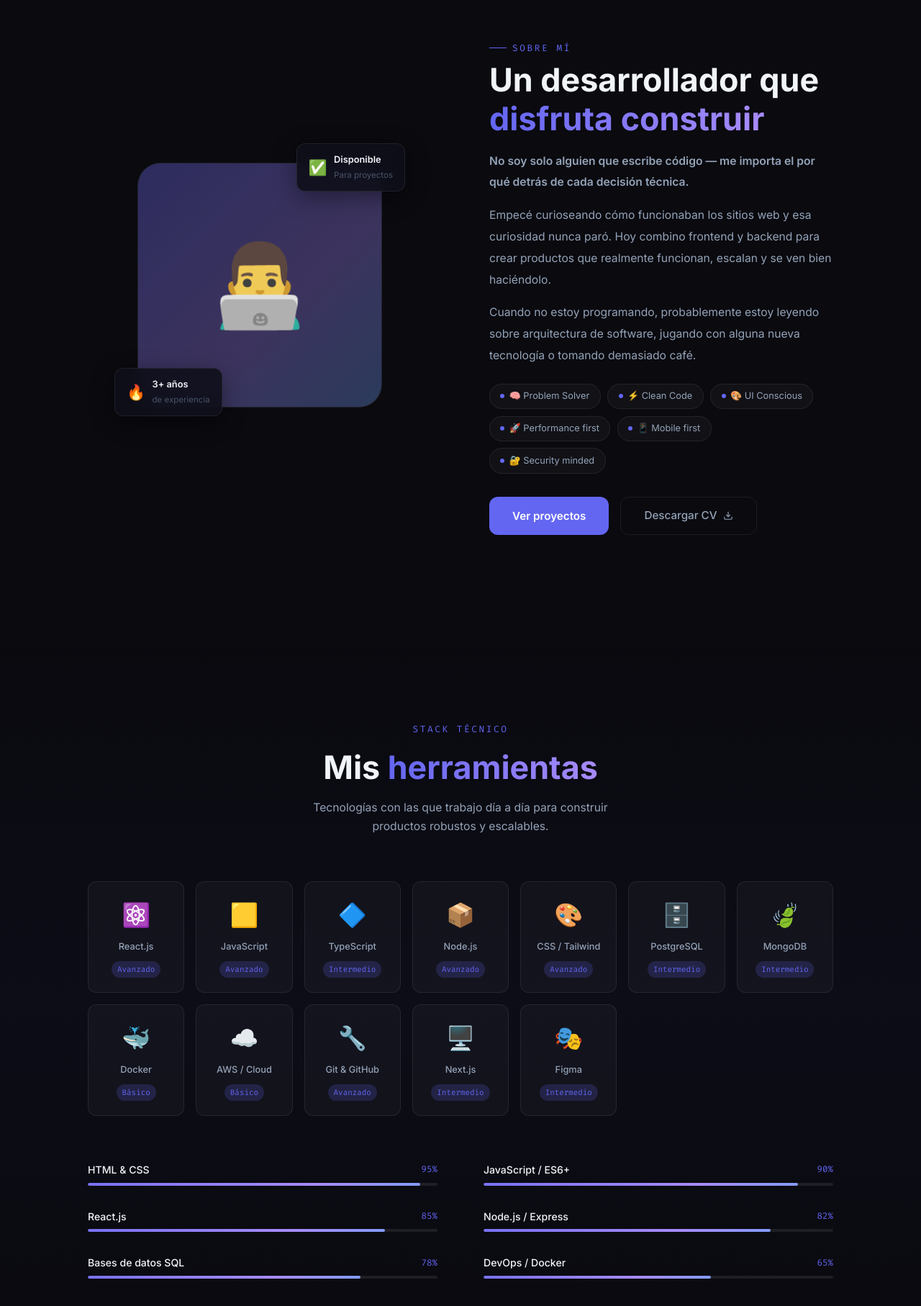
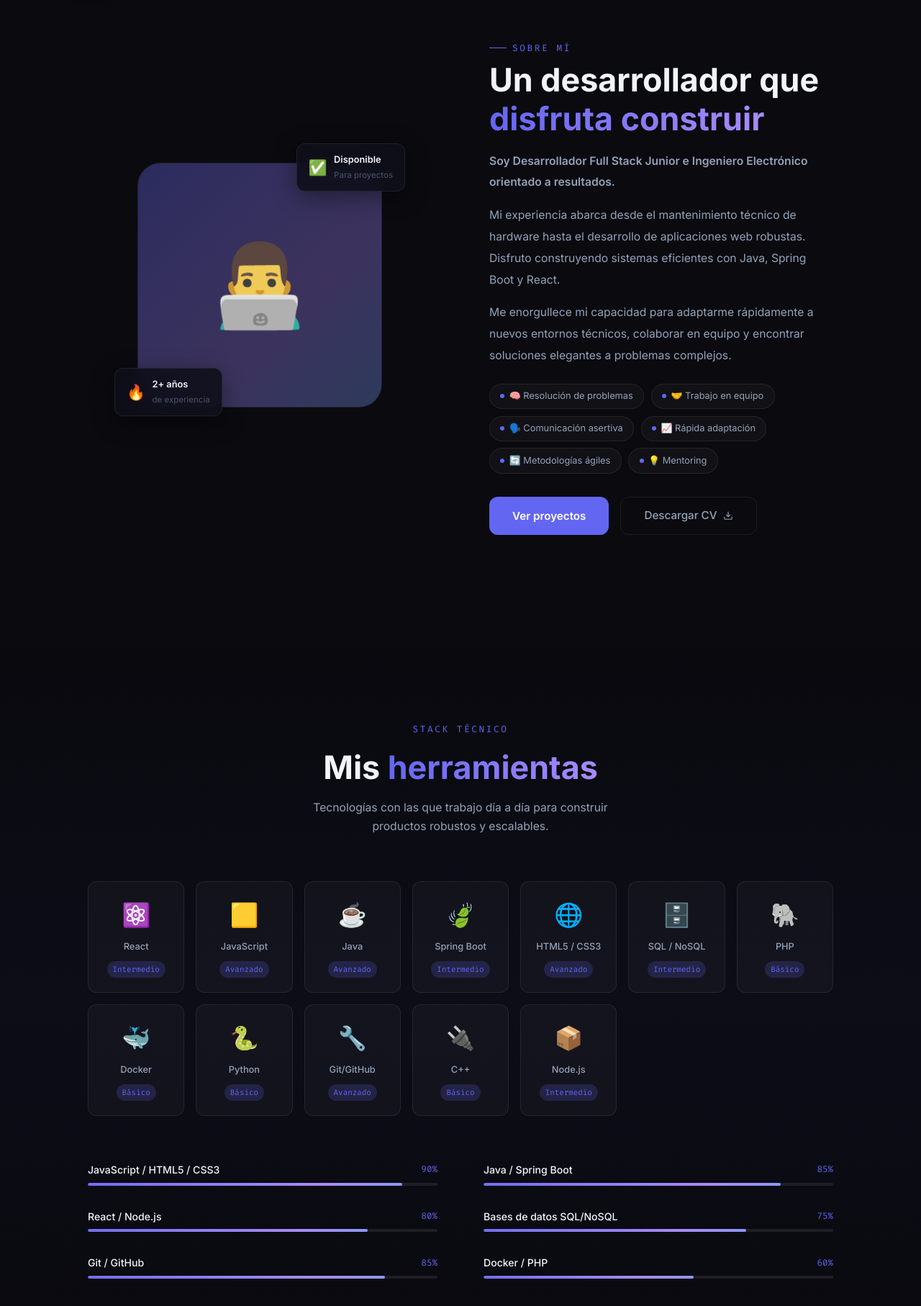
Before and after one commit to gapman20/portafolio_desarrollador, a React (Vite) app: page / in a window 1280 px wide. Shown: the part 942-2756 px from the top of the page at 72% size. Built offline with nearby package versions, Linux system fonts and the light colour scheme.

Commit message:
feat: Se actualizo informacion de experencia, contacto y se añadio cv para descargar

```diff
--- a/src/components/About.jsx
+++ b/src/components/About.jsx
@@ -2,12 +2,12 @@ import { useEffect, useRef } from 'react';
 import './About.css';
 
 const traits = [
-    { emoji: '🧠', text: 'Problem Solver' },
-    { emoji: '⚡', text: 'Clean Code' },
-    { emoji: '🎨', text: 'UI Conscious' },
-    { emoji: '🚀', text: 'Performance first' },
-    { emoji: '📱', text: 'Mobile first' },
-    { emoji: '🔐', text: 'Security minded' },
+    { emoji: '🧠', text: 'Resolución de problemas' },
+    { emoji: '🤝', text: 'Trabajo en equipo' },
+    { emoji: '🗣️', text: 'Comunicación asertiva' },
+    { emoji: '📈', text: 'Rápida adaptación' },
+    { emoji: '🔄', text: 'Metodologías ágiles' },
+    { emoji: '💡', text: 'Mentoring' },
 ];
 
 const About = () => {
@@ -44,7 +44,7 @@ const About = () => {
                             <div className="about-floating-card card-bottom-left">
                                 <span className="card-icon">🔥</span>
                                 <div className="card-text">
-                                    <strong>3+ años</strong>
+                                    <strong>2+ años</strong>
                                     <span>de experiencia</span>
                                 </div>
                             </div>
@@ -63,16 +63,15 @@ const About = () => {
 
                         <div className="reveal" style={{ transitionDelay: '0.2s' }}>
                             <p className="about-intro">
-                                No soy solo alguien que escribe código — me importa el por qué detrás de cada decisión técnica.
+                                Soy Desarrollador Full Stack Junior e Ingeniero Electrónico orientado a resultados.
                             </p>
                             <p>
-                                Empecé curioseando cómo funcionaban los sitios web y esa curiosidad nunca paró.
-                                Hoy combino frontend y backend para crear productos que realmente funcionan,
-                                escalan y se ven bien haciéndolo.
+                                Mi experiencia abarca desde el mantenimiento técnico de hardware hasta el desarrollo
+                                de aplicaciones web robustas. Disfruto construyendo sistemas eficientes con Java, Spring Boot y React.
                             </p>
                             <p>
-                                Cuando no estoy programando, probablemente estoy leyendo sobre arquitectura de software,
-                                jugando con alguna nueva tecnología o tomando demasiado café.
+                                Me enorgullece mi capacidad para adaptarme rápidamente a nuevos entornos técnicos, colaborar
+                                en equipo y encontrar soluciones elegantes a problemas complejos.
                             </p>
                         </div>
 
@@ -89,7 +88,7 @@ const About = () => {
                             <button className="btn-primary" onClick={() => document.getElementById('proyectos')?.scrollIntoView({ behavior: 'smooth' })}>
                                 Ver proyectos
                             </button>
-                            <a href="/cv.pdf" className="btn-ghost" download>
+                            <a href="/cv-gabriel-alvarez.pdf" className="btn-ghost" download="cv-gabriel-alvarez.pdf">
                                 Descargar CV
                                 <svg width="14" height="14" viewBox="0 0 24 24" fill="none" stroke="currentColor" strokeWidth="2">
                                     <path d="M21 15v4a2 2 0 01-2 2H5a2 2 0 01-2-2v-4M7 10l5 5 5-5M12 15V3" />
--- a/src/components/Contact.jsx
+++ b/src/components/Contact.jsx
@@ -18,24 +18,24 @@ const Contact = () => {
                         y te respondo en menos de 24 horas.
                     </p>
 
-                    <a href="mailto:tucorreo@email.com" className="contact-email-btn">
+                    <a href="mailto:gabrielalvarezp20@gmail.com" className="contact-email-btn">
                         <svg width="20" height="20" viewBox="0 0 24 24" fill="none" stroke="currentColor" strokeWidth="2">
                             <path d="M4 4h16c1.1 0 2 .9 2 2v12c0 1.1-.9 2-2 2H4c-1.1 0-2-.9-2-2V6c0-1.1.9-2 2-2z" />
                             <polyline points="22,6 12,13 2,6" />
                         </svg>
-                        tucorreo@email.com
+                        gabrielalvarezp20@gmail.com
                     </a>
 
                     <div className="contact-divider">o encuéntrame en</div>
 
                     <div className="contact-socials">
-                        <a href="https://github.com" target="_blank" rel="noopener noreferrer" className="contact-social-btn">
+                        <a href="https://github.com/gapman20" target="_blank" rel="noopener noreferrer" className="contact-social-btn">
                             <svg width="16" height="16" viewBox="0 0 24 24" fill="currentColor">
                                 <path d="M12 0C5.37 0 0 5.37 0 12c0 5.31 3.435 9.795 8.205 11.385.6.105.825-.255.825-.57 0-.285-.015-1.23-.015-2.235-3.015.555-3.795-.735-4.035-1.41-.135-.345-.72-1.41-1.23-1.695-.42-.225-1.02-.78-.015-.795.945-.015 1.62.87 1.845 1.23 1.08 1.815 2.805 1.305 3.495.99.105-.78.42-1.305.765-1.605-2.67-.3-5.46-1.335-5.46-5.925 0-1.305.465-2.385 1.23-3.225-.12-.3-.54-1.53.12-3.18 0 0 1.005-.315 3.3 1.23.96-.27 1.98-.405 3-.405s2.04.135 3 .405c2.295-1.56 3.3-1.23 3.3-1.23.66 1.65.24 2.88.12 3.18.765.84 1.23 1.905 1.23 3.225 0 4.605-2.805 5.625-5.475 5.925.435.375.81 1.095.81 2.22 0 1.605-.015 2.895-.015 3.3 0 .315.225.69.825.57A12.02 12.02 0 0024 12c0-6.63-5.37-12-12-12z" />
                             </svg>
                             GitHub
                         </a>
-                        <a href="https://linkedin.com" target="_blank" rel="noopener noreferrer" className="contact-social-btn">
+                        <a href="https://www.linkedin.com/in/jose-gabriel-alvarez-perez" target="_blank" rel="noopener noreferrer" className="contact-social-btn">
                             <svg width="16" height="16" viewBox="0 0 24 24" fill="currentColor">
                                 <path d="M20.447 20.452h-3.554v-5.569c0-1.328-.027-3.037-1.852-3.037-1.853 0-2.136 1.445-2.136 2.939v5.667H9.351V9h3.414v1.561h.046c.477-.9 1.637-1.85 3.37-1.85 3.601 0 4.267 2.37 4.267 5.455v6.286zM5.337 7.433a2.062 2.062 0 01-2.063-2.065 2.064 2.064 0 112.063 2.065zm1.782 13.019H3.555V9h3.564v11.452zM22.225 0H1.771C.792 0 0 .774 0 1.729v20.542C0 23.227.792 24 1.771 24h20.451C23.2 24 24 23.227 24 22.271V1.729C24 .774 23.2 0 22.222 0h.003z" />
                             </svg>
--- a/src/components/Experience.jsx
+++ b/src/components/Experience.jsx
@@ -2,25 +2,32 @@ import './Experience.css';
 
 const experiences = [
     {
-        date: '2023 — Presente',
-        title: 'Desarrollador Full Stack Senior',
-        company: 'Tech Solutions Inc.',
-        description: 'Lidero el desarrollo de aplicaciones web empresariales con React, Node.js y AWS. Implemento arquitecturas escalables y mentoreo a developers junior del equipo.',
-        chips: ['React', 'Node.js', 'AWS', 'PostgreSQL', 'Docker'],
+        date: 'Julio 2025 — Presente',
+        title: 'Desarrollador Full Stack (Frontend)',
+        company: 'Think Globally',
+        description: 'Lideré el desarrollo de una nueva aplicación web utilizando React, creando interfaces dinámicas y optimizando la UX. Realicé mantenimiento en sistemas PHP e integré servicios entre frontend y backend.',
+        chips: ['React', 'PHP', 'Frontend', 'Backend'],
     },
     {
-        date: '2021 — 2023',
-        title: 'Desarrollador Frontend',
-        company: 'Digital Agency Pro',
-        description: 'Construí interfaces responsive y accesibles para clientes de distintos sectores. Colaboré de cerca con diseñadores UX/UI para traducir mockups en código production-ready.',
-        chips: ['React', 'TypeScript', 'Tailwind', 'Figma'],
+        date: 'Septiembre 2022 — Agosto 2024',
+        title: 'Técnico en mantenimiento',
+        company: 'Dayton Solutions',
+        description: 'Lideré mantenimiento preventivo y correctivo de equipos de impresión (reduciendo un 30% tiempos inactivos). Capacité compañeros e integré soluciones de monitoreo remoto.',
+        chips: ['Mantenimiento', 'Liderazgo', 'Capacitación'],
     },
     {
-        date: '2020 — 2021',
-        title: 'Desarrollador Web Junior',
-        company: 'StartUp Innovators',
-        description: 'Donde todo empezó. Desarrollé mis primeras webs en producción, aprendí las bases del código limpio e integré mis primeras APIs REST.',
-        chips: ['HTML', 'CSS', 'JavaScript', 'APIs REST'],
+        date: 'Abril 2025 — Julio 2025',
+        title: 'Java FullStack JR',
+        company: 'Generation México',
+        description: 'Bootcamp intensivo donde desarrollé aplicaciones web completas. Proyecto final "Patita Oriental": e-commerce con catálogo, carrito y API REST usando Scrum.',
+        chips: ['Java', 'Spring Boot', 'React', 'Scrum'],
+    },
+    {
+        date: 'Septiembre 2017 — Junio 2022',
+        title: 'Ingeniería Electrónica',
+        company: 'Tecnológico de Ciudad Madero',
+        description: 'Formación universitaria en electrónica, control y programación, forjando bases sólidas en resolución de problemas analíticos.',
+        chips: ['Ingeniería', 'Electrónica', 'C++', 'Python'],
     },
 ];
 
@@ -37,11 +44,11 @@ const Experience = () => {
                             <span className="gradient-text">profesional</span>
                         </h2>
                         <p>
-                            Cada empresa me enseñó algo distinto. De startups a agencias,
-                            el denominador común siempre fue el mismo: escribir código que
-                            resuelve problemas reales.
+                            Mi trayectoria combina una base sólida en ingeniería y mantenimiento técnico
+                            con una pasión por el desarrollo de software. Cada experiencia me ha enseñado
+                            a resolver problemas reales de forma eficiente.
                         </p>
-                        <button className="btn-ghost" onClick={() => window.open('/cv.pdf')}>
+                        <button className="btn-ghost" onClick={() => window.open('/GabrielAlvarez_CV.pdf')}>
                             Descargar CV completo
                             <svg width="14" height="14" viewBox="0 0 24 24" fill="none" stroke="currentColor" strokeWidth="2">
                                 <path d="M21 15v4a2 2 0 01-2 2H5a2 2 0 01-2-2v-4M7 10l5 5 5-5M12 15V3" />
--- a/src/components/Hero.jsx
+++ b/src/components/Hero.jsx
@@ -2,10 +2,10 @@ import { useState, useEffect, useRef } from 'react';
 import './Hero.css';
 
 const ROLES = [
-    'Desarrollador Full Stack',
-    'Ingeniero Frontend',
-    'Arquitecto de Soluciones',
-    'Apasionado del Código'
+    'Desarrollador Full Stack Jr.',
+    'Ingeniero Electrónico',
+    'Apasionado por la Web',
+    'Solucionador de Problemas'
 ];
 
 const Hero = () => {
@@ -62,9 +62,9 @@ const Hero = () => {
                     </div>
 
                     <p className="hero-description">
-                        Construyo productos digitales que combinan código limpio con experiencias
-                        de usuario excepcionales. Me obsesiona el detalle y me apasiona resolver
-                        problemas complejos con soluciones elegantes.
+                        Desarrollador Full Stack Junior e Ingeniero Electrónico. Especializado en construir
+                        aplicaciones robustas con Java, Spring Boot, React y bases de datos SQL/NoSQL.
+                        Apasionado por resolver problemas y trabajar en equipo.
                     </p>
 
                     <div className="hero-actions">
@@ -81,18 +81,18 @@ const Hero = () => {
 
                     <div className="hero-stats">
                         <div className="stat">
-                            <span className="stat-number">1+</span>
+                            <span className="stat-number">2+</span>
                             <span className="stat-label">Años de exp.</span>
                         </div>
                         <div className="stat-divider" />
                         <div className="stat">
-                            <span className="stat-number">10+</span>
+                            <span className="stat-number">3+</span>
                             <span className="stat-label">Proyectos</span>
                         </div>
                         <div className="stat-divider" />
                         <div className="stat">
-                            <span className="stat-number">5+</span>
-                            <span className="stat-label">Clientes</span>
+                            <span className="stat-number">10+</span>
+                            <span className="stat-label">Tecnologías</span>
                         </div>
                     </div>
                 </div>
@@ -100,17 +100,17 @@ const Hero = () => {
 
             {/* Socials */}
             <div className="hero-socials">
-                <a href="https://github.com" target="_blank" rel="noopener noreferrer" className="social-link" aria-label="GitHub">
+                <a href="https://github.com/gapman20" target="_blank" rel="noopener noreferrer" className="social-link" aria-label="GitHub">
                     <svg width="16" height="16" viewBox="0 0 24 24" fill="currentColor">
                         <path d="M12 0C5.37 0 0 5.37 0 12c0 5.31 3.435 9.795 8.205 11.385.6.105.825-.255.825-.57 0-.285-.015-1.23-.015-2.235-3.015.555-3.795-.735-4.035-1.41-.135-.345-.72-1.41-1.23-1.695-.42-.225-1.02-.78-.015-.795.945-.015 1.62.87 1.845 1.23 1.08 1.815 2.805 1.305 3.495.99.105-.78.42-1.305.765-1.605-2.67-.3-5.46-1.335-5.46-5.925 0-1.305.465-2.385 1.23-3.225-.12-.3-.54-1.53.12-3.18 0 0 1.005-.315 3.3 1.23.96-.27 1.98-.405 3-.405s2.04.135 3 .405c2.295-1.56 3.3-1.23 3.3-1.23.66 1.65.24 2.88.12 3.18.765.84 1.23 1.905 1.23 3.225 0 4.605-2.805 5.625-5.475 5.925.435.375.81 1.095.81 2.22 0 1.605-.015 2.895-.015 3.3 0 .315.225.69.825.57A12.02 12.02 0 0024 12c0-6.63-5.37-12-12-12z" />
                     </svg>
                 </a>
-                <a href="https://linkedin.com" target="_blank" rel="noopener noreferrer" className="social-link" aria-label="LinkedIn">
+                <a href="https://www.linkedin.com/in/jose-gabriel-alvarez-perez" target="_blank" rel="noopener noreferrer" className="social-link" aria-label="LinkedIn">
                     <svg width="16" height="16" viewBox="0 0 24 24" fill="currentColor">
                         <path d="M20.447 20.452h-3.554v-5.569c0-1.328-.027-3.037-1.852-3.037-1.853 0-2.136 1.445-2.136 2.939v5.667H9.351V9h3.414v1.561h.046c.477-.9 1.637-1.85 3.37-1.85 3.601 0 4.267 2.37 4.267 5.455v6.286zM5.337 7.433a2.062 2.062 0 01-2.063-2.065 2.064 2.064 0 112.063 2.065zm1.782 13.019H3.555V9h3.564v11.452zM22.225 0H1.771C.792 0 0 .774 0 1.729v20.542C0 23.227.792 24 1.771 24h20.451C23.2 24 24 23.227 24 22.271V1.729C24 .774 23.2 0 22.222 0h.003z" />
                     </svg>
                 </a>
-                <a href="mailto:tucorreo@email.com" className="social-link" aria-label="Email">
+                <a href="mailto:gabrielalvarezp20@gmail.com" className="social-link" aria-label="Email">
                     <svg width="16" height="16" viewBox="0 0 24 24" fill="none" stroke="currentColor" strokeWidth="2">
                         <path d="M4 4h16c1.1 0 2 .9 2 2v12c0 1.1-.9 2-2 2H4c-1.1 0-2-.9-2-2V6c0-1.1.9-2 2-2z" />
                         <polyline points="22,6 12,13 2,6" />
--- a/src/components/Navbar.jsx
+++ b/src/components/Navbar.jsx
@@ -71,7 +71,7 @@ const Navbar = ({ scrolled }) => {
                         ))}
                         <li>
                             <a
-                                href="mailto:tucorreo@email.com"
+                                href="mailto:gabrielalvarezp20@gmail.com"
                                 className="nav-link nav-cta"
                             >
                                 Contáctame
--- a/src/components/Projects.jsx
+++ b/src/components/Projects.jsx
@@ -2,10 +2,10 @@ import './Projects.css';
 
 const projects = [
     {
-        title: 'E-Commerce Platform',
-        description: 'Plataforma de comercio electrónico completa con carrito, pasarela de pagos y panel admin. Arquitectura escalable con React y Node.js.',
-        tags: ['React', 'Node.js', 'MongoDB', 'Stripe'],
-        emoji: '🛒',
+        title: 'Patita Oriental (E-Commerce)',
+        description: 'Aplicación e-commerce desarrollada en equipo. Cuenta con catálogo interactivo y filtros dinámicos, carrito de compras con persistencia, e integración con API REST.',
+        tags: ['React', 'HTML5', 'CSS3', 'Bootstrap'],
+        emoji: '🐾',
         demo: '#',
         code: '#',
         featured: true,
--- a/src/components/Skills.jsx
+++ b/src/components/Skills.jsx
@@ -2,27 +2,27 @@ import { useEffect, useRef, useState } from 'react';
 import './Skills.css';
 
 const techs = [
-    { icon: '⚛️', name: 'React.js', level: 'Avanzado' },
+    { icon: '⚛️', name: 'React', level: 'Intermedio' },
     { icon: '🟨', name: 'JavaScript', level: 'Avanzado' },
-    { icon: '🔷', name: 'TypeScript', level: 'Intermedio' },
-    { icon: '📦', name: 'Node.js', level: 'Avanzado' },
-    { icon: '🎨', name: 'CSS / Tailwind', level: 'Avanzado' },
-    { icon: '🗄️', name: 'PostgreSQL', level: 'Intermedio' },
-    { icon: '🍃', name: 'MongoDB', level: 'Intermedio' },
+    { icon: '☕', name: 'Java', level: 'Avanzado' },
+    { icon: '🍃', name: 'Spring Boot', level: 'Intermedio' },
+    { icon: '🌐', name: 'HTML5 / CSS3', level: 'Avanzado' },
+    { icon: '🗄️', name: 'SQL / NoSQL', level: 'Intermedio' },
+    { icon: '🐘', name: 'PHP', level: 'Básico' },
     { icon: '🐳', name: 'Docker', level: 'Básico' },
-    { icon: '☁️', name: 'AWS / Cloud', level: 'Básico' },
-    { icon: '🔧', name: 'Git & GitHub', level: 'Avanzado' },
-    { icon: '🖥️', name: 'Next.js', level: 'Intermedio' },
-    { icon: '🎭', name: 'Figma', level: 'Intermedio' },
+    { icon: '🐍', name: 'Python', level: 'Básico' },
+    { icon: '🔧', name: 'Git/GitHub', level: 'Avanzado' },
+    { icon: '🔌', name: 'C++', level: 'Básico' },
+    { icon: '📦', name: 'Node.js', level: 'Intermedio' },
 ];
 
 const proficiencies = [
-    { name: 'HTML & CSS', pct: 95 },
-    { name: 'JavaScript / ES6+', pct: 90 },
-    { name: 'React.js', pct: 85 },
-    { name: 'Node.js / Express', pct: 82 },
-    { name: 'Bases de datos SQL', pct: 78 },
-    { name: 'DevOps / Docker', pct: 65 },
+    { name: 'JavaScript / HTML5 / CSS3', pct: 90 },
+    { name: 'Java / Spring Boot', pct: 85 },
+    { name: 'React / Node.js', pct: 80 },
+    { name: 'Bases de datos SQL/NoSQL', pct: 75 },
+    { name: 'Git / GitHub', pct: 85 },
+    { name: 'Docker / PHP', pct: 60 },
 ];
 
 const Skills = () => {
```
Also changed, not shown: 1 other file (tests, documents, lock files or other folders).
